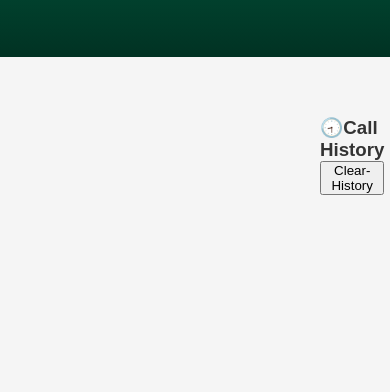
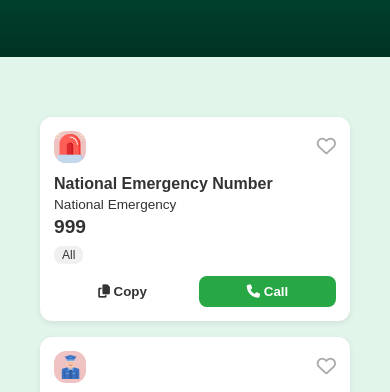
Before and after one commit to humaira-jannat/Assignment-5, a plain HTML site: page index.html in a window 390 px wide. Shown: the part 447-839 px from the top of the page. Drawn offline with Linux system fonts and the light colour scheme; a web font is replaced by a local one.

Commit message:
added card,card hover,card-header,service-icon,hearts-btn,heart-btn-hover,card body,buttons,badge,history section and responsive part in css.in js added copy button click,call button click,clear history.

```diff
--- a/scripts.js
+++ b/scripts.js
@@ -47,3 +47,36 @@ services.forEach(service => {
     hearts++;
     heartDisplay.textContent = hearts;
   });
+    card.querySelector(".copy-btn").addEventListener("click", () => {
+      navigator.clipboard.writeText(service.contact).then(() => {
+        copies++;
+        copyDisplay.textContent =copies;
+        alert(`Copied ${service.name} number!`);
+      });
+    });
+    card.querySelector(".call-btn").addEventListener("click", () => {
+      if (coins < 20) {
+        alert("Not enough coins to make the call!");
+        return;
+      }
+      coins -= 20;
+      coinDisplay.textContent = coins;
+      alert(`Calling ${service.name} at ${service.contact}`);
+
+      const now = new Date();
+      const options = {
+        year: 'numeric' , month:'2-digit', day:'2-digit',
+        hour: '2-digit', minute:'2-digit', second:'2-digit',
+        hour12: true
+      };
+      const timeString = now.toLocaleTimeString('en-US', options);
+
+      const li =document.createElement ("li");
+      li.textContent =  `${service.name} - ${service.contact}  (${timeString})`;
+      historyList.appendChild(li);
+    });
+    cardsContainer.appendChild(card);
+  });
+  clearHistoryBtn.addEventListener("click", () => {
+    historyList.innerHTML ="";
+  });
--- a/styles.css
+++ b/styles.css
@@ -91,6 +91,7 @@ body {
 
 .main-section {
   padding: 40px 20px;
+  background: #e2f5eb;
 }
 
 .cards-history-container {
@@ -129,13 +130,15 @@ body {
 }
 
 .service-icon-left {
-  width: 50px;
-  height: 50px;
+  width: 32px;
+  height: 32px;
   flex-shrink: 0;
+  background: #f0c3c3;
+  border-radius: 12px;
 }
 
 .heart-btn {
-  font-size: 1.2rem;
+  font-size: 19.2px;
   color: #aaa;
   cursor: pointer;
 }
@@ -143,3 +146,109 @@ body {
 .heart-btn:hover {
   color: #ff4d4d;
 }
+/* Card body (text content) */
+.card-body-left {
+  display: flex;
+  gap: 12px;
+  flex-direction: column;
+}
+
+.card-text h4 {
+  font-size: 16px;
+  font-weight: 700;
+  margin-bottom: 4px;
+}
+
+.card-text p {
+  font-size: 13.6px;
+  margin: 2px 0;
+}
+
+.card-text .contact {
+  font-size: 19.2px;
+  font-weight: 700;
+  margin-top: 4px;
+}
+
+.badge {
+  display: inline-block;
+  background: #f0f0f0;
+  padding: 2px 8px;
+  border-radius: 8px;
+  font-size: 12px;
+  margin-top: 6px;
+}
+
+/* Buttons */
+.card-buttons {
+  display: flex;
+  gap: 8px;
+  margin-top: 12px;
+}
+
+.card-buttons button {
+  flex: 1;
+  padding: 8px 10px;
+  border-radius: 8px;
+  font-weight: 600;
+  cursor: pointer;
+  border: none;
+}
+
+.copy-btn {
+  background: #fff;
+  border: 1px solid #ccc;
+  color: #333;
+}
+
+.call-btn {
+  background: #28a745;
+  color: #fff;
+}
+
+/* History Section */
+.history-container {
+  background: #fff;
+  border-radius: 12px;
+  padding: 16px;
+  box-shadow: 0 2px 6px rgba(0,0,0,0.1);
+  max-height: 600px;
+  overflow-y: auto;
+}
+
+.history-header {
+  display: flex;
+  justify-content: space-between;
+  align-items: center;
+  margin-bottom: 12px;
+}
+
+.history-header h3 {
+  font-size: 1rem;
+  font-weight: 700;
+}
+
+#clear-history {
+  background: #28a745;
+  color: #fff;
+  border: none;
+  padding: 5px 12px;
+  border-radius: 6px;
+  cursor: pointer;
+}
+
+#history-list li {
+  font-size: 13.6px;
+  padding: 6px 0;
+  border-bottom: 1px solid #c4c2c2;
+}
+
+/* Responsive */
+@media (max-width: 768px) {
+  .cards-history-container {
+    grid-template-columns: 1fr;
+  }
+  .card-body-left {
+    text-align: left;
+  }
+}
```
